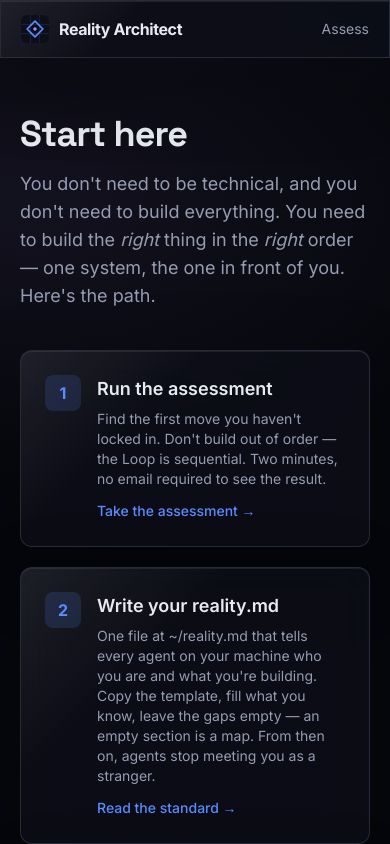
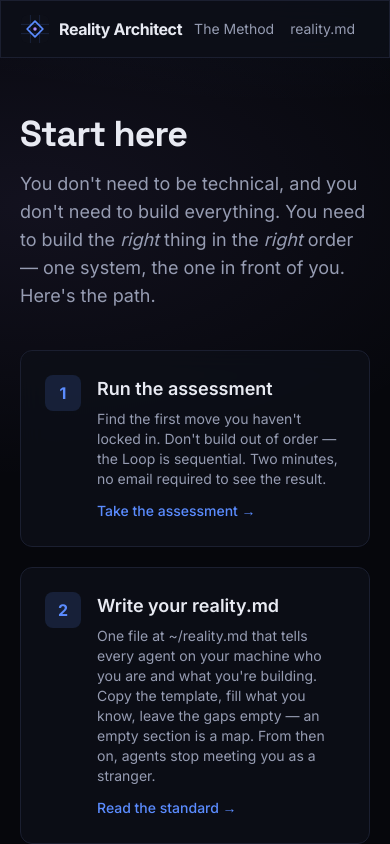
Before and after one commit to frankxai/realityarchitect, a Next.js app: page /start in a window 390 px wide. Shown: the top 844 px of the page. Built offline with nearby package versions, Linux system fonts and the light colour scheme.

Commit message:
fix: preserve mobile nav and scope map styling

```diff
--- a/app/globals.css
+++ b/app/globals.css
@@ -61,12 +61,9 @@
 }
 
 .glass {
-  background:
-    linear-gradient(135deg, rgba(255,255,255,0.08), transparent 34%),
-    color-mix(in oklab, var(--color-surface) 78%, transparent);
-  border: 1px solid color-mix(in oklab, var(--color-border) 76%, white 8%);
-  backdrop-filter: blur(18px) saturate(140%);
-  box-shadow: inset 0 1px 0 rgba(255,255,255,0.08), 0 24px 80px rgba(0,0,0,0.24);
+  background: color-mix(in oklab, var(--color-surface) 80%, transparent);
+  border: 1px solid var(--color-border);
+  backdrop-filter: blur(12px);
 }
 
 @keyframes loop-map-in {
@@ -82,6 +79,12 @@
 
 .loop-map-card {
   animation: loop-map-in 560ms cubic-bezier(0.22, 1, 0.36, 1) both;
+  background:
+    linear-gradient(135deg, rgba(255,255,255,0.08), transparent 34%),
+    color-mix(in oklab, var(--color-surface) 78%, transparent);
+  border: 1px solid color-mix(in oklab, var(--color-border) 76%, white 8%);
+  backdrop-filter: blur(18px) saturate(140%);
+  box-shadow: inset 0 1px 0 rgba(255,255,255,0.08), 0 24px 80px rgba(0,0,0,0.24);
 }
 
 @media (prefers-reduced-motion: reduce) {
--- a/components/Nav.tsx
+++ b/components/Nav.tsx
@@ -19,12 +19,12 @@
             <Link
               key={item.href}
               href={item.href}
-              className={item.label === 'Assess' ? 'hover:text-ink' : 'hidden hover:text-ink sm:inline'}
+              className="shrink-0 hover:text-ink"
             >
               {item.label}
             </Link>
           ))}
-          <a href={site.github} className="hidden font-medium text-accent hover:underline sm:inline">GitHub ↗</a>
+          <a href={site.github} className="shrink-0 font-medium text-accent hover:underline">GitHub ↗</a>
         </div>
       </nav>
     </header>
```
